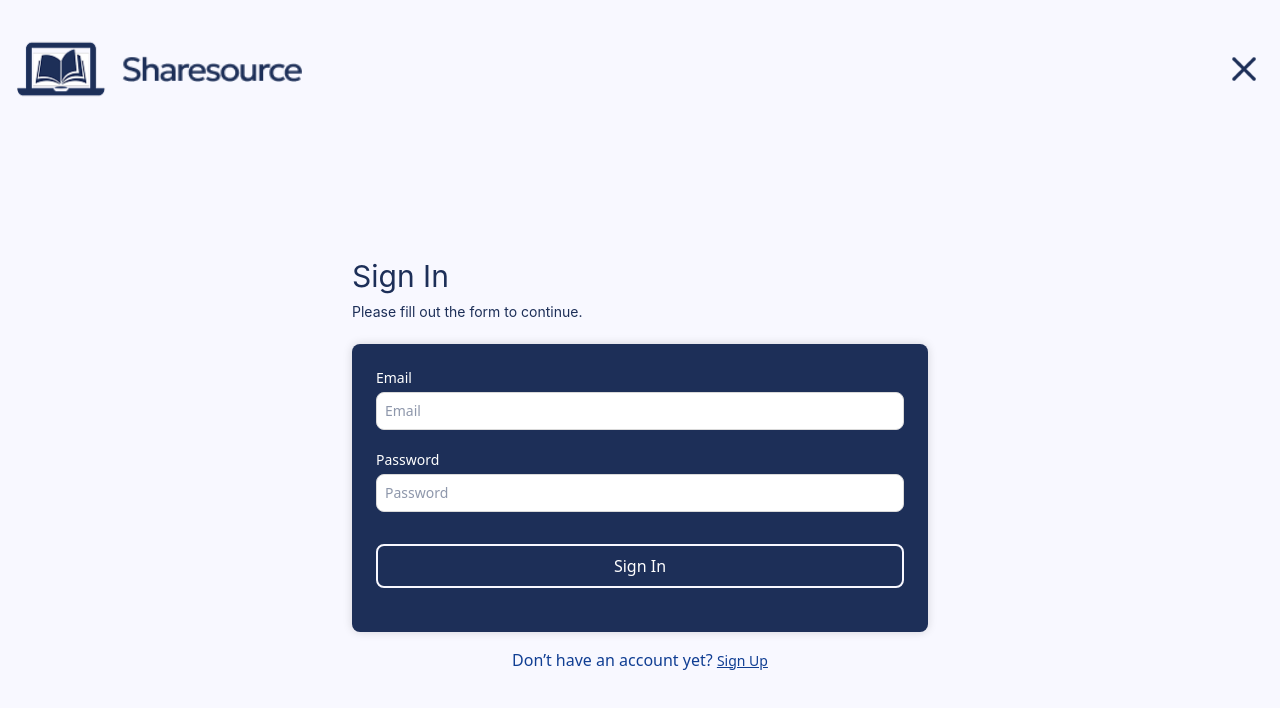
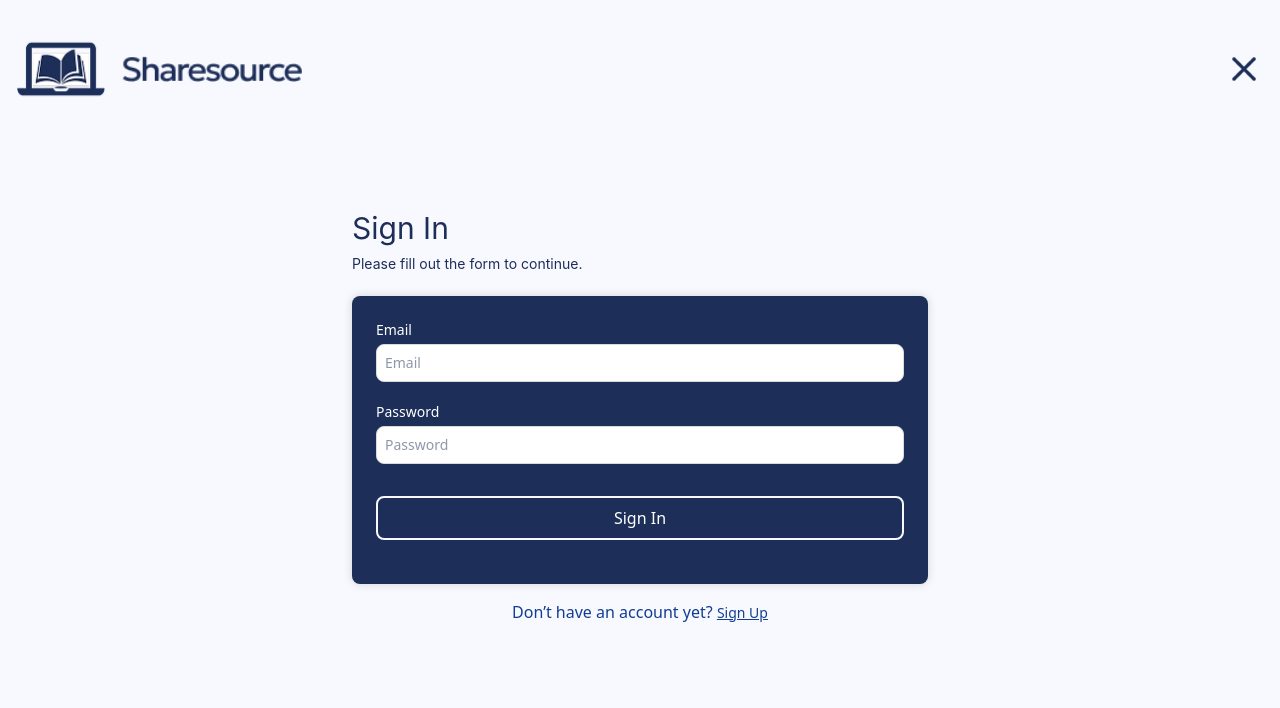
Before and after one commit to GR4C3FR/Sharesource, a React (Vite) app in the folder frontend/my-app/: page /login in a window 1280 px wide. Shown: the top 708 px of the page. Built offline with nearby package versions, Linux system fonts and the light colour scheme.

Commit message:
form position

```diff
--- a/frontend/my-app/src/pages/Login.jsx
+++ b/frontend/my-app/src/pages/Login.jsx
@@ -56,7 +56,7 @@ export default function Login() {
           </section>
       </div>
 
-    <main className="flex-1 w-full max-w-screen-xl mx-auto flex items-center justify-center px-4 -mt-8">
+    <main className="flex-1 w-full max-w-screen-xl mx-auto flex items-start justify-center px-4 pt-12">
       <div className="w-full max-w-xl flex flex-col my-0 sm:mt-0">
           <section className="mb-6">
             <h1 className="inter-text font-normal text-2xl sm:text-3xl leading-tight mb-2 text-[#1D2F58] text-center sm:text-left">Sign In</h1>
```
